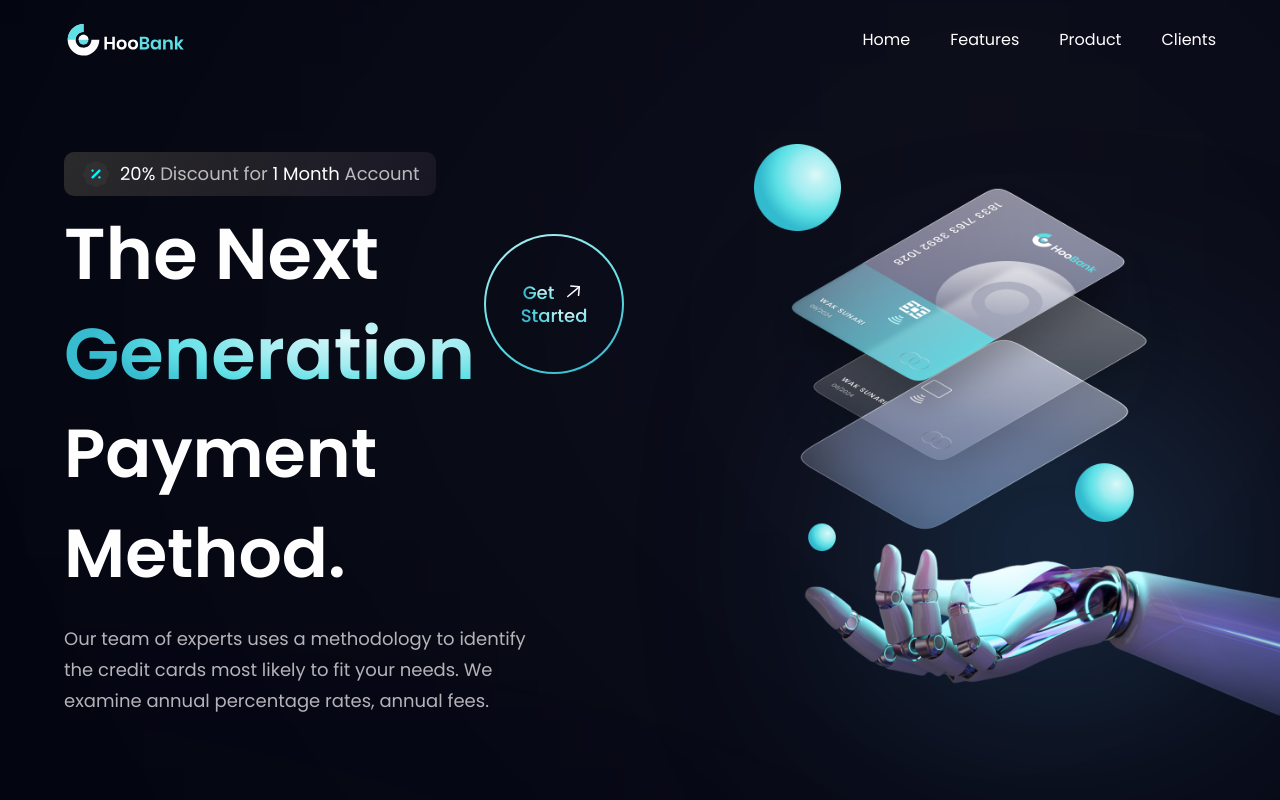
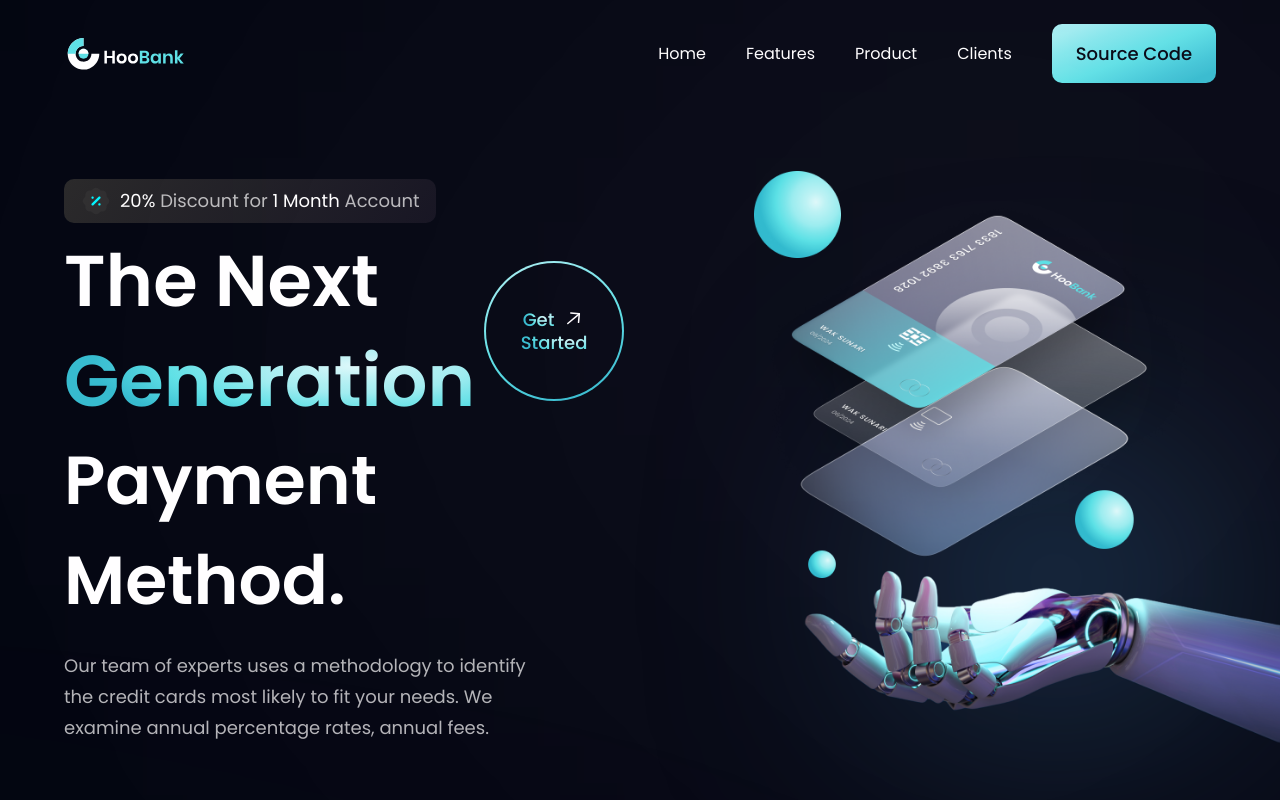
Before and after one commit to sanidhyy/bank-modern-app, a React (Vite) app: page / in a window 1280 px wide. Shown: the top 800 px of the page. Built offline with nearby package versions, Linux system fonts and the light colour scheme.

Commit message:
Bug Fixes + improvements

```diff
--- a/src/components/Button.jsx
+++ b/src/components/Button.jsx
@@ -1,12 +1,12 @@
 import React from "react";
 
-const Button = ({ styles }) => {
+const Button = ({ styles, text = "Get Started" }) => {
   return (
     <button
       type="button"
-      className={`py-4 px-6 bg-blue-gradient font-poppins font-medium text-[18px] text-primary outline-none ${styles} rounded-[10px]`}
+      className={`${styles} py-4 px-6 bg-blue-gradient font-poppins font-medium text-[18px] text-primary outline-none rounded-[10px]`}
     >
-      Get Started
+      {text}
     </button>
   );
 };
--- a/src/components/Footer.jsx
+++ b/src/components/Footer.jsx
@@ -58,14 +58,20 @@ const Footer = () => (
       {/* Social Media */}
       <div className="flex flex-row md:mt-0 mt-6">
         {socialMedia.map((social, i) => (
-          <img
+          <a
             key={social.id}
-            src={social.icon}
-            alt={social.id}
-            className={`w-[21px] h-[21px] object-contain cursor-pointer hover:invert-[30%] transition ease-in-out duration-300 ${
-              i !== socialMedia.length - 1 ? "mr-6" : "mr-0"
-            }`}
-          />
+            href={social.link}
+            target="_blank"
+            rel="noreferrer"
+          >
+            <img
+              src={social.icon}
+              alt={social.id}
+              className={`w-[21px] h-[21px] object-contain cursor-pointer hover:invert-[30%] transition ease-in-out duration-150 ${
+                i !== socialMedia.length - 1 ? "mr-6" : "mr-0"
+              }`}
+            />
+          </a>
         ))}
       </div>
     </div>
--- a/src/components/Navbar.jsx
+++ b/src/components/Navbar.jsx
@@ -2,6 +2,7 @@ import { useState } from "react";
 
 import { close, logo, menu } from "../assets";
 import { navLinks } from "../constants";
+import Button from "./Button";
 
 const Navbar = () => {
   const [toggle, setToggle] = useState(false);
@@ -13,16 +14,18 @@ const Navbar = () => {
 
       {/* Navbar (Desktop) */}
       <ul className="list-none sm:flex hidden justify-end items-center flex-1">
-        {navLinks.map((nav, i) => (
+        {navLinks.map((nav) => (
           <li
             key={nav.id}
-            className={`font-poppins font-normal cursor-pointer text-[16px] ${
-              i === navLinks.length - 1 ? "mr-0" : "mr-10"
-            } text-white hover:text-secondary transition ease-in-out duration-100`}
+            className={`font-poppins font-normal cursor-pointer text-[16px] mr-10 text-white hover:text-secondary transition ease-in-out duration-100`}
           >
             <a href={`#${nav.id}`}>{nav.title}</a>
           </li>
         ))}
+
+        <a href="http://github.com" target="_blank" rel="noreferrer">
+          <Button text="Source Code" styles="py-3 px-3 text-[16px]" />
+        </a>
       </ul>
 
       {/* Navbar (Mobile) */}
@@ -44,13 +47,18 @@ const Navbar = () => {
             {navLinks.map((nav, i) => (
               <li
                 key={nav.id}
-                className={`font-poppins font-normal cursor-pointer text-[16px] ${
-                  i === navLinks.length - 1 ? "mb-0" : "mb-4"
-                } text-white hover:text-secondary`}
+                className={`font-poppins font-normal cursor-pointer text-[16px] mb-4 text-white hover:text-secondary`}
               >
                 <a href={`#${nav.id}`}>{nav.title}</a>
               </li>
             ))}
+            <li
+              className={`font-poppins font-normal cursor-pointer text-[16px] text-secondary mb-0`}
+            >
+              <a href="http://github.com" target="_blank" rel="noreferrer">
+                Source Code
+              </a>
+            </li>
           </ul>
         </div>
       </div>
```
